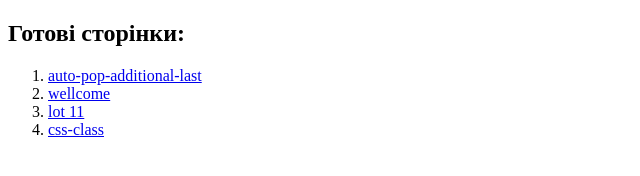
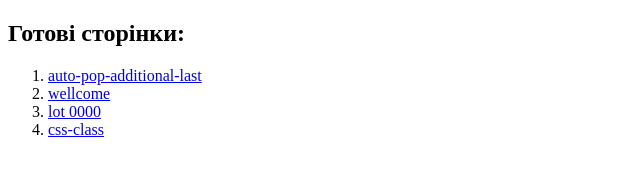
Before and after one commit to alexsand-r/test-3, a plain HTML site: page index.html in a window 1280 px wide. Shown: the full height of the page, 0-640 px from the left. Drawn offline with Linux system fonts and the light colour scheme.

Commit message:
Update index.html

```diff
--- a/index.html
+++ b/index.html
@@ -18,7 +18,7 @@
 
                              <li><a target="_blank" href="auto-pop-additional-last.html">auto-pop-additional-last</a></li>
                              <li><a target="_blank" href="wellcome.html">wellcome</a></li>
-                             <li><a target="_blank" href="lot.html">lot 11 </a></li>
+                             <li><a target="_blank" href="lot.html">lot 0000 </a></li>
                             <li><a target="_blank" href="css-class.html">css-class</a></li>
 
                 </ol>
```
